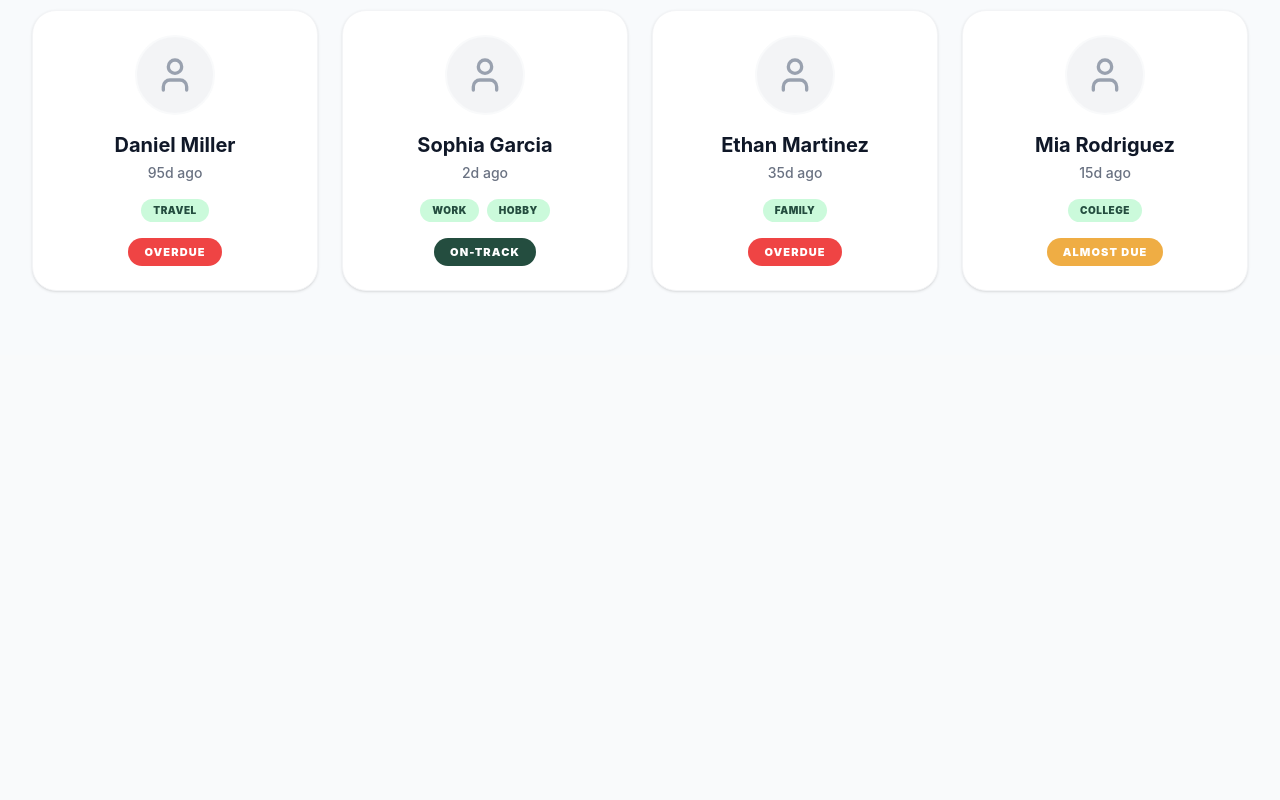
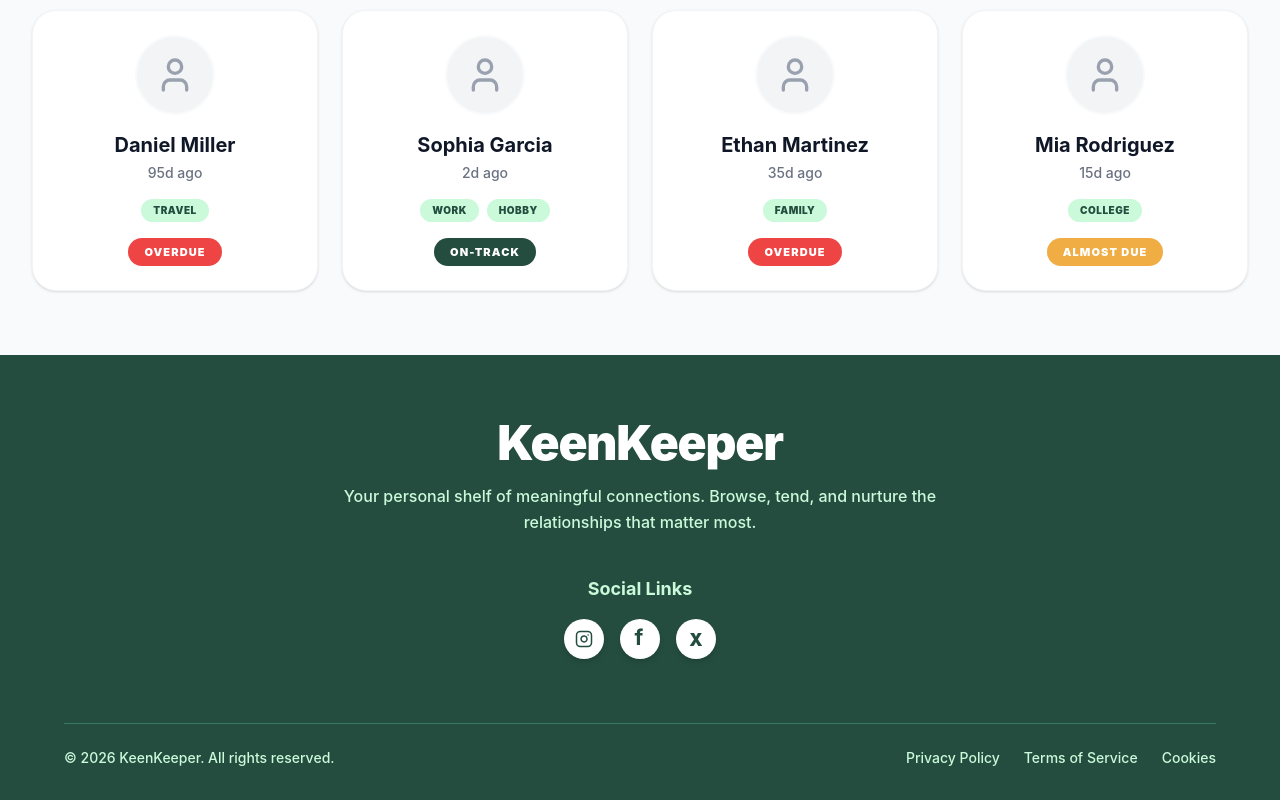
Before and after one commit to saifulislamimran/SII-B13-A7, a Vue app: page / in a window 1280 px wide. Shown: the part 1455-2255 px from the top of the page. Before the commit the page ends 1810 px from the top, so only its background shows below. Built offline with nearby package versions, Linux system fonts and the light colour scheme.

Commit message:
Added global footer section matching design

```diff
--- a/src/App.jsx
+++ b/src/App.jsx
@@ -4,7 +4,8 @@ import Navbar from './components/Navbar';
 import Header from './components/Header';
 import FriendsSection from './components/FriendsSection';
 import FriendDetails from './components/FriendDetails';
-import Timeline from './components/Timeline'; // নতুন পেজ ইম্পোর্ট করা হলো
+import Timeline from './components/Timeline';
+import Footer from './components/Footer';
 import { ToastContainer } from 'react-toastify';
 import 'react-toastify/dist/ReactToastify.css';
 import './style.css';
@@ -17,7 +18,6 @@ const Home = () => (
 );
 
 function App() {
-  // Timeline Data State (PDF অনুযায়ী কিছু ডিফল্ট ডেটা দেওয়া হলো)
   const [timelineEvents, setTimelineEvents] = useState([
     { id: 1, type: 'Meetup', title: 'Meetup with Tom Baker', date: 'March 29, 2026' },
     { id: 2, type: 'Text', title: 'Text with Sarah Chen', date: 'March 28, 2026' },
@@ -25,36 +25,33 @@ function App() {
     { id: 4, type: 'Video', title: 'Video with Aisha Patel', date: 'March 23, 2026' },
   ]);
 
-  // নতুন টাইমলাইন ইভেন্ট যুক্ত করার ফাংশন (Requirement 6)
   const handleAddTimelineEvent = (type, friendName) => {
     const newEvent = {
       id: Date.now(),
-      type: type, // 'Call', 'Text', বা 'Video'
+      type: type,
       title: `${type} with ${friendName}`,
-      // বর্তমান তারিখ জেনারেট করা (যেমন: March 29, 2026)
       date: new Date().toLocaleDateString('en-US', { month: 'long', day: 'numeric', year: 'numeric' })
     };
-    // নতুন ইভেন্টটি লিস্টের একদম শুরুতে যুক্ত হবে
     setTimelineEvents([newEvent, ...timelineEvents]);
   };
 
   return (
     <Router>
-      <div className="min-h-screen bg-[#f8fafc] font-sans">
+      <div className="min-h-screen bg-[#f8fafc] font-sans flex flex-col">
         <Navbar />
-        <main>
+
+        <main className="flex-grow">
           <Routes>
             <Route path="/" element={<Home />} />
-            {/* onAddEvent প্রপসটি FriendDetails এ পাঠানো হলো */}
             <Route path="/friend/:id" element={<FriendDetails onAddEvent={handleAddTimelineEvent} />} />
-            {/* timelineEvents প্রপসটি Timeline পেজে পাঠানো হলো */}
             <Route path="/timeline" element={<Timeline events={timelineEvents} />} />
-            <Route path="/stats" element={<div className="p-20 text-center">Stats Page Coming Soon</div>} />
+            <Route path="/stats" element={<div className="p-20 text-center text-2xl font-bold">Stats Page Coming Soon...</div>} />
             <Route path="*" element={<div className="p-20 text-center text-red-500 font-bold text-3xl">404 - Not Found</div>} />
           </Routes>
         </main>
 
-        {/* Toast Container */}
+        <Footer />
+
         <ToastContainer position="bottom-right" autoClose={2000} />
       </div>
     </Router>
--- /dev/null
+++ b/src/components/Footer.jsx
@@ -0,0 +1,58 @@
+import React from 'react';
+
+const Footer = () => {
+  return (
+    <footer className="bg-[#244d3f] text-white pt-16 pb-8 px-4 sm:px-6 lg:px-8 mt-auto">
+      <div className="max-w-6xl mx-auto flex flex-col items-center text-center">
+
+        {/* Brand Name */}
+        <h2 className="text-4xl md:text-5xl font-black tracking-tight mb-4">
+          KeenKeeper
+        </h2>
+
+        {/* Description */}
+        <p className="text-[#cbfadb] text-opacity-80 max-w-2xl mb-10 text-sm md:text-base font-medium leading-relaxed">
+          Your personal shelf of meaningful connections. Browse, tend, and nurture the relationships that matter most.
+        </p>
+
+        {/* Social Links Section */}
+        <h3 className="text-lg font-bold mb-4 text-[#cbfadb]">Social Links</h3>
+        <div className="flex gap-4 mb-16">
+          <a href="#" className="w-10 h-10 bg-white rounded-full flex items-center justify-center text-[#244d3f] hover:scale-110 transition-transform shadow-md">
+            <svg xmlns="http://www.w3.org/2000/svg" width="18" height="18" viewBox="0 0 24 24" fill="none" stroke="currentColor" strokeWidth="2" strokeLinecap="round" strokeLinejoin="round">
+              <rect width="20" height="20" x="2" y="2" rx="5" ry="5"/>
+              <path d="M16 11.37A4 4 0 1 1 12.63 8 4 4 0 0 1 16 11.37z"/>
+              <line x1="17.5" x2="17.51" y1="6.5" y2="6.5"/>
+            </svg>
+          </a>
+
+          {/* Custom Facebook Icon (ডিজাইন অনুযায়ী) */}
+          <a href="#" className="w-10 h-10 bg-white rounded-full flex items-center justify-center text-[#244d3f] hover:scale-110 transition-transform shadow-md">
+            <span className="font-bold text-[22px] leading-none mb-1 mr-0.5">f</span>
+          </a>
+
+          {/* Custom X Icon */}
+          <a href="#" className="w-10 h-10 bg-white rounded-full flex items-center justify-center text-[#244d3f] hover:scale-110 transition-transform shadow-md">
+            <span className="font-black text-[17px] leading-none mt-0.5">X</span>
+          </a>
+        </div>
+
+        {/* Divider Line */}
+        <div className="w-full border-t border-[#3a7a64] mb-6"></div>
+
+        {/* Bottom Copyright & Links */}
+        <div className="w-full flex flex-col md:flex-row justify-between items-center gap-4 text-xs md:text-sm text-[#cbfadb] text-opacity-70 font-medium">
+          <p>© 2026 KeenKeeper. All rights reserved.</p>
+          <div className="flex flex-wrap justify-center gap-6">
+            <a href="#" className="hover:text-white transition-colors">Privacy Policy</a>
+            <a href="#" className="hover:text-white transition-colors">Terms of Service</a>
+            <a href="#" className="hover:text-white transition-colors">Cookies</a>
+          </div>
+        </div>
+
+      </div>
+    </footer>
+  );
+};
+
+export default Footer;
```
